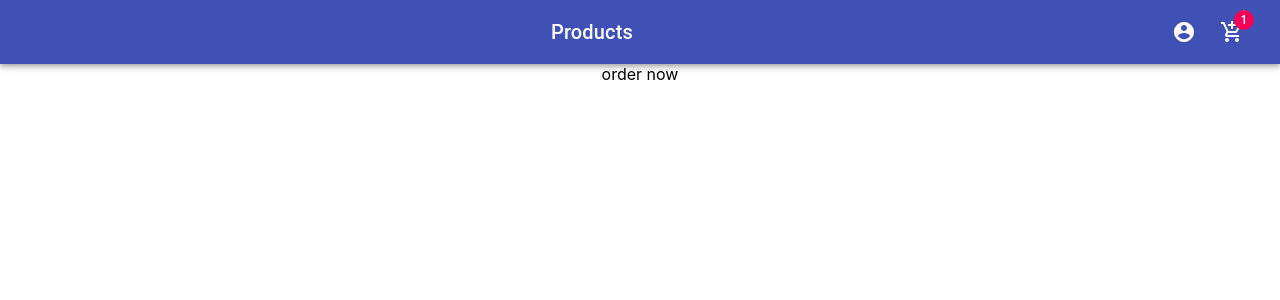
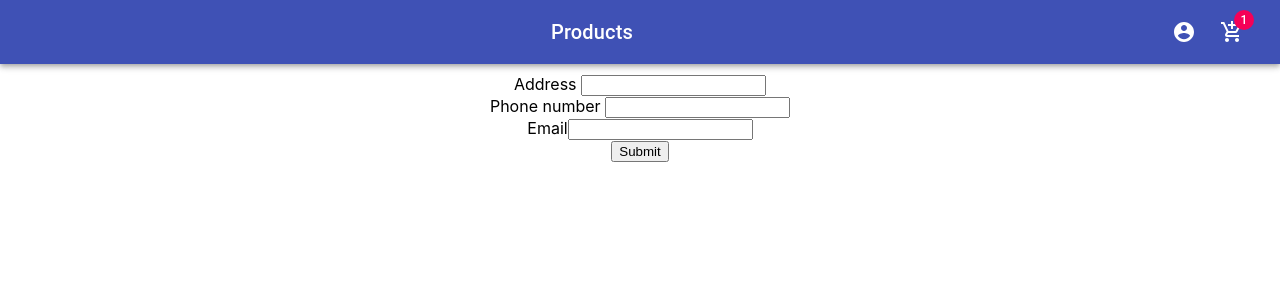
Before and after one commit to AlaaMostapha/product-react-app, a React (Create React App) app: page /OrderNow in a window 1280 px wide. Shown: the top 300 px of the page. Built offline with nearby package versions, Linux system fonts and the light colour scheme.

Commit message:
order now

```diff
--- a/src/pages/UserFormOrderNow/Order.scss
+++ b/src/pages/UserFormOrderNow/Order.scss
@@ -0,0 +1,6 @@
+.invalid-feedback{
+    color:red;
+}
+.form-control.is-invalid{
+    border:2px solid red;
+}
--- a/src/pages/UserFormOrderNow/OrderNow.js
+++ b/src/pages/UserFormOrderNow/OrderNow.js
@@ -1,11 +1,59 @@
 import './Order.scss'
 import React from 'react';
+import { Formik, Field, Form, ErrorMessage } from 'formik';
+import * as Yup from 'yup';
+import Container from '@material-ui/core/Container';
+import TextField from '@material-ui/core/TextField';
 
-export default function OrderNow(props){
-    return(
-        <div>
-            {/* formik */}
-            order now
-        </div>
-    )
+
+export default function OrderNow(){
+    const validationSchema =Yup.object().shape({
+        firstName: Yup.string()
+            .required('First Name is required'),
+        phoneNumber: Yup.number()
+            .required('Last Name is required'),
+        email: Yup.string()
+            .email('Email is invalid')
+            .required('Email is required'),
+    })
+    const  initialValues={
+        firstName: '',
+        phoneNumber: '',
+        email: '',
+    }
+    function submitFrom(){
+        console.log(this.props)
+    }
+      return (
+          <Container maxWidth="lg" className="ProductListContainer">
+            <Formik
+
+                initialValues={initialValues}
+                validationSchema={validationSchema}
+                onSubmit={submitFrom}
+                render={({ errors, status, touched }) => (
+                    <Form>
+                        <div className="form-group">
+                            <label htmlFor="firstName">Address </label>
+                            <Field name="firstName" type="text" className={'form-control' + (errors.firstName && touched.firstName ? ' is-invalid' : '')} />
+                            <ErrorMessage name="firstName" component="div" className="invalid-feedback" />
+                        </div>
+                        <div className="form-group">
+                            <label htmlFor="phoneNumber">Phone number </label>
+                            <Field name="phoneNumber" type="text" className={'form-control' + (errors.phoneNumber && touched.phoneNumber ? ' is-invalid' : '')} />
+                            <ErrorMessage name="phoneNumber" component="div" className="invalid-feedback" />
+                        </div>
+                        <div className="form-group">
+                            <label htmlFor="email">Email</label>
+                            <Field name="email" type="text" className={'form-control' + (errors.email && touched.email ? ' is-invalid' : '')} />
+                            <ErrorMessage name="email" component="div" className="invalid-feedback" />
+                        </div>
+                        <div className="form-group">
+                            <button type="submit" className="btn btn-primary mr-2">Submit</button>
+                        </div>
+                    </Form>
+                )}
+            />
+            </Container>
+        )
 }
```
